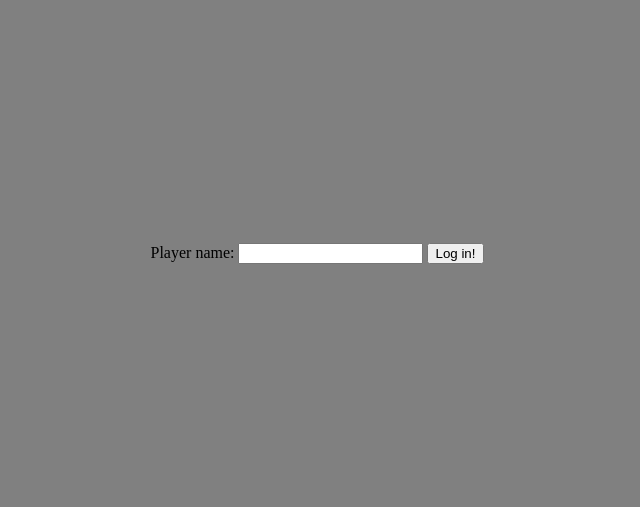
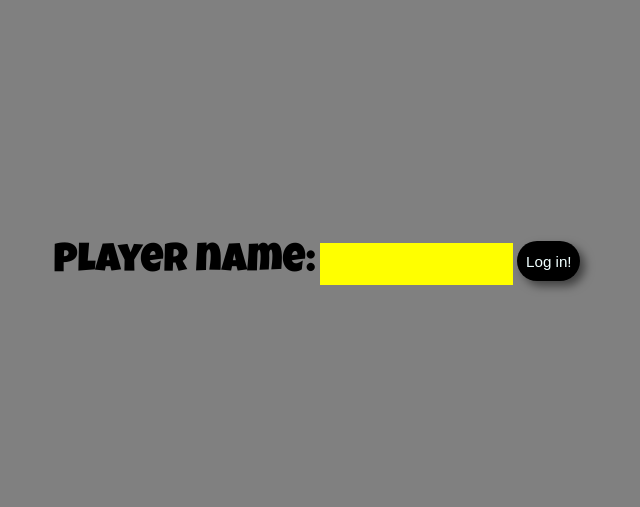
Before and after one commit to darDomanski/TicTacToeOnline, a plain HTML site: page game.html in a window 1280 px wide. Shown: the part 168-675 px from the top of the page, without its empty margins (323-963 px from the left). Drawn offline with Linux system fonts and the light colour scheme.

Commit message:
styling of  login section

```diff
--- a/game.css
+++ b/game.css
@@ -7,6 +7,7 @@ body {
 }
 
 header {
+    margin-top: 10vh;
     display: flex;
 
 }
@@ -44,6 +45,49 @@ header span,
     text-align: center;
     margin-top: 50px;
     margin-bottom: 50px;
+    /* display: flex; */
+
+    /* flex-direction: column; */
+}
+
+#login label {
+    margin: auto;
+    font-family: 'Luckiest Guy', cursive;
+    font-size: 40px;
+    text-align: center;
+    vertical-align: middle;
+}
+
+#login input {
+    height: 40px;
+    width: 15%;
+    align-self: center;
+    font-size: 95%;
+    text-align: center;
+    border: none;
+    background: yellow;
+    font-family: 'Luckiest Guy', cursive;
+
+}
+
+#login button {
+    margin-top: 20px;
+    height: 40px;
+    width: 5%;
+    align-self: center;
+    font-size: 95%;
+    color: azure;
+    box-shadow: 5px 5px 10px rgba(0,0,0,0.5);
+    background: black;;
+    border: none;
+    -webkit-border-radius: 20px;
+    -moz-border-radius: 20px;
+    border-radius: 20px;
+}
+
+#login button:hover {
+    background: rgb(68, 65, 65);
+    cursor: pointer;
 }
 
 #boardGame{
@@ -181,6 +225,7 @@ footer {
     display: block;
     margin-left: auto;
     margin-right: auto;
+    margin-bottom: 10vh;
     /* margin-top: 1%;
     margin-bottom: 10%; */
 }
@@ -298,6 +343,7 @@ footer {
     right: 0;
     margin-left: auto;
     margin-right: auto;
+    margin-top: 10vh;
     transform: rotate(5deg);
 
 }
```
